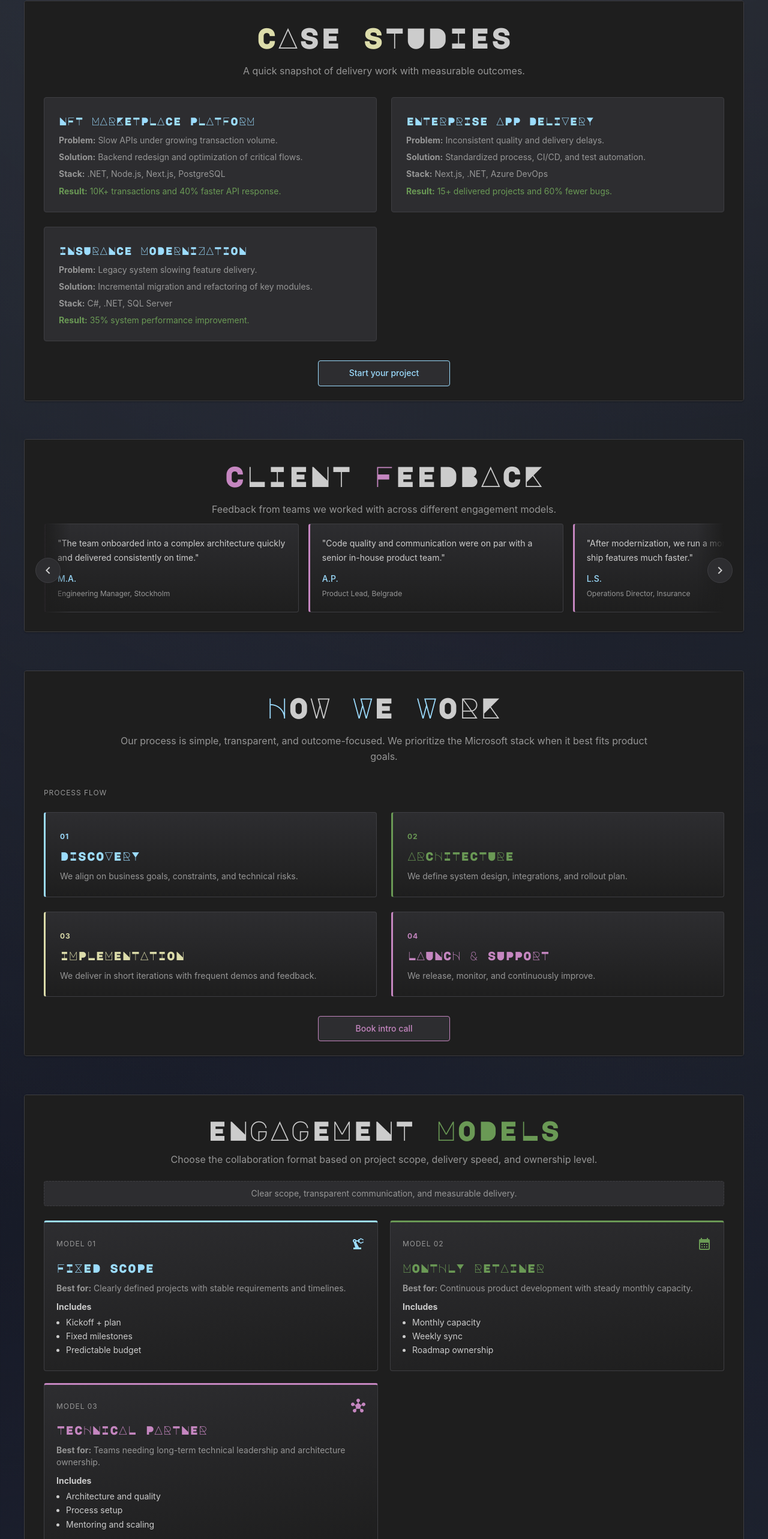
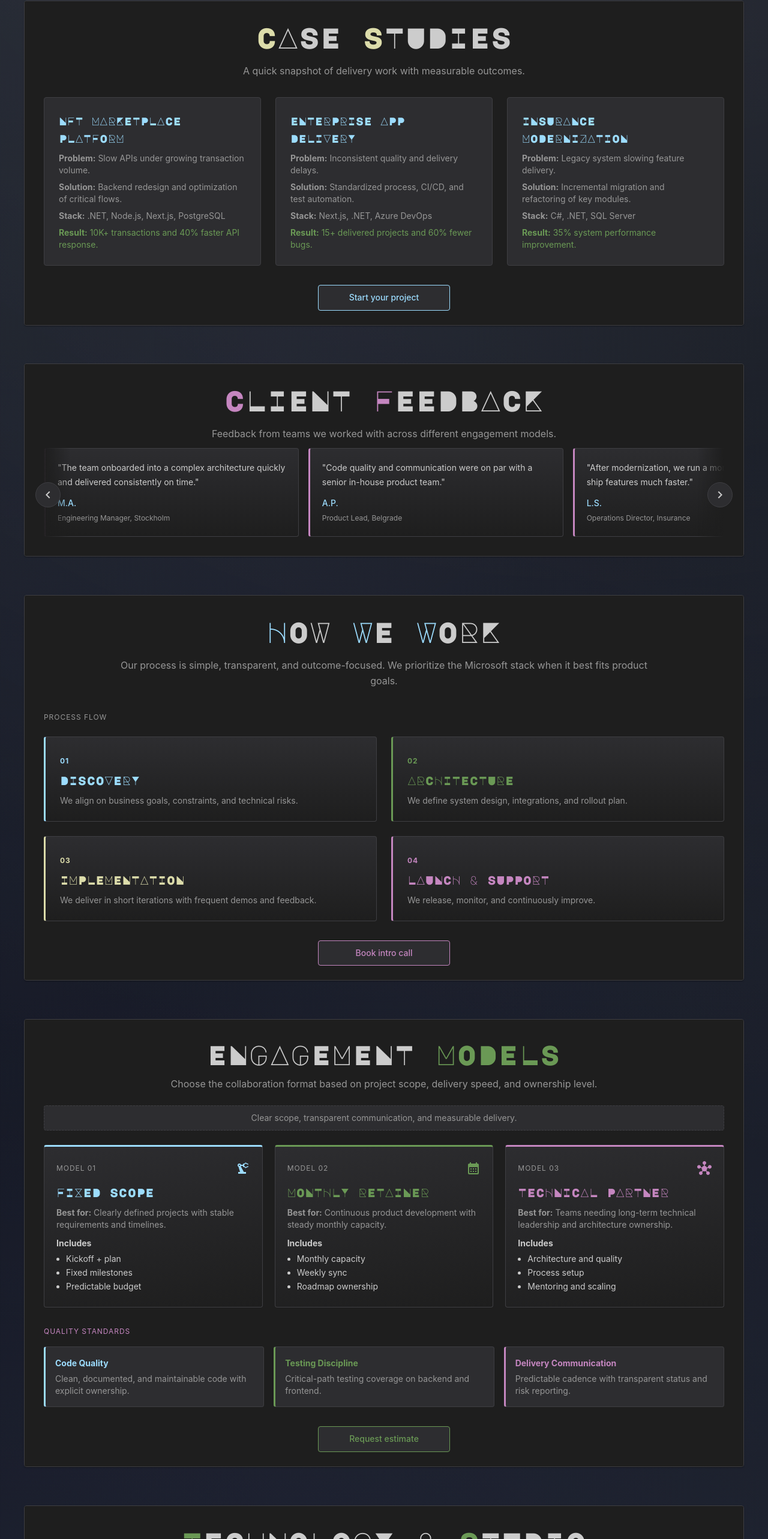
Before and after one commit to Nemanzh/my-cv-site, a Next.js app in the folder frontend/: page /en in a window 1280 px wide. Shown: the part 2156-4722 px from the top of the page at 60% size. Built offline with nearby package versions, Linux system fonts and the light colour scheme; no server answers; what @mui/material-nextjs would draw is missing.

Commit message:
fix: Fix responsive design CaseStudies and EngamentModels

```diff
--- a/frontend/src/components/CaseStudies.tsx
+++ b/frontend/src/components/CaseStudies.tsx
@@ -161,7 +161,7 @@ export default function CaseStudies() {
             <Box
               sx={{
                 display: 'grid',
-                gridTemplateColumns: { xs: '1fr', md: '1fr 1fr', xl: '1fr 1fr 1fr' },
+                gridTemplateColumns: { xs: '1fr', lg: '1fr 1fr 1fr' },
                 gap: { xs: 2, sm: 3 },
               }}
             >
--- a/frontend/src/components/EngagementModels.tsx
+++ b/frontend/src/components/EngagementModels.tsx
@@ -201,7 +201,7 @@ export default function EngagementModels() {
             <Box
               sx={{
                 display: 'grid',
-                gridTemplateColumns: { xs: '1fr', md: '1fr 1fr', xl: '1fr 1fr 1fr' },
+                gridTemplateColumns: { xs: '1fr', lg: '1fr 1fr 1fr' },
                 gap: { xs: 2, sm: 2.5 },
               }}
             >
```
